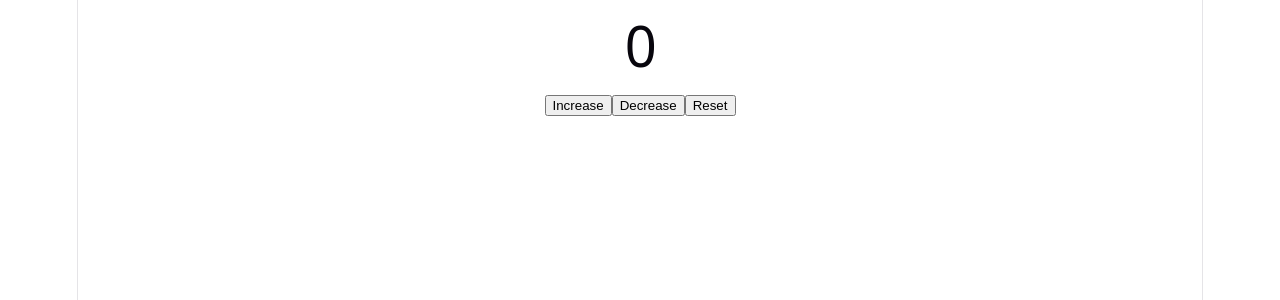
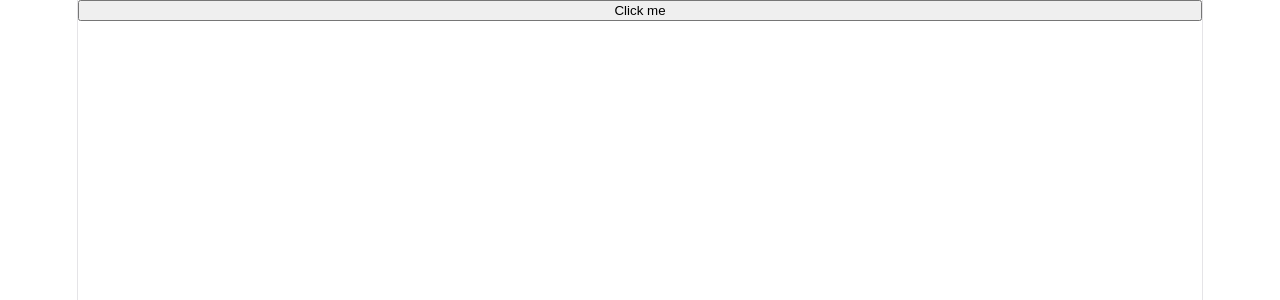
Before and after one commit to konradlifake/props-reactv2, a React (Vite) app in the folder react-js/: page / in a window 1280 px wide. Shown: the top 300 px of the page. Built offline with nearby package versions, Linux system fonts and the light colour scheme.

Commit message:
begginevent

```diff
--- a/react-js/src/App.jsx
+++ b/react-js/src/App.jsx
@@ -1,16 +1,13 @@
-import { useState } from "react";
+
 
 function App() {
-    const [count,setCount] = useState(0);
+    function handleClick() {
+      alert("Hello React:")
+    }
   return (
-    <div>
-      <h1>{count}</h1>
-
-      <button onClick={() => setCount (count+1)}
-      >Increase</button>
-      <button onClick={() => setCount (count-1)}>Decrease</button>
-      <button onClick={() => setCount (0)}>Reset</button>
-    </div>
+    <button onClick={handleClick}>
+      Click me
+    </button>
   );
 }
 export default App;
```
